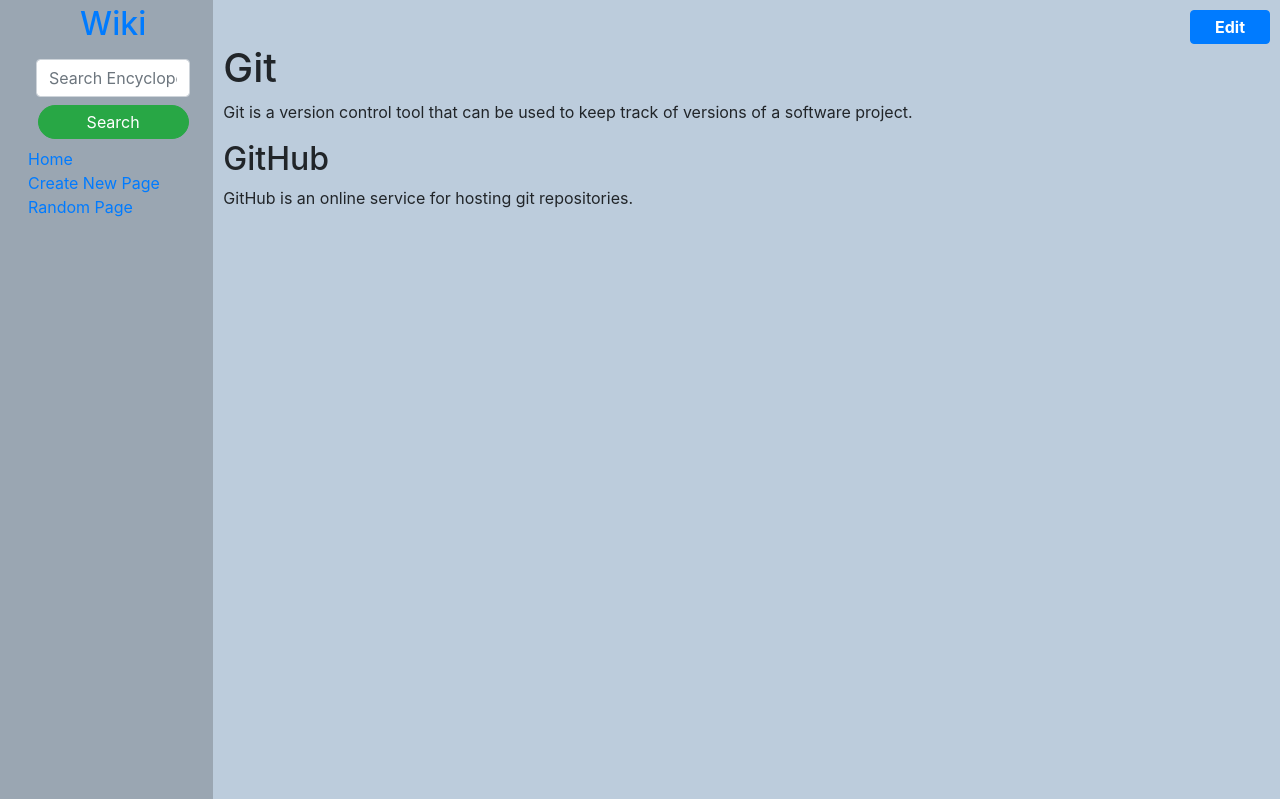
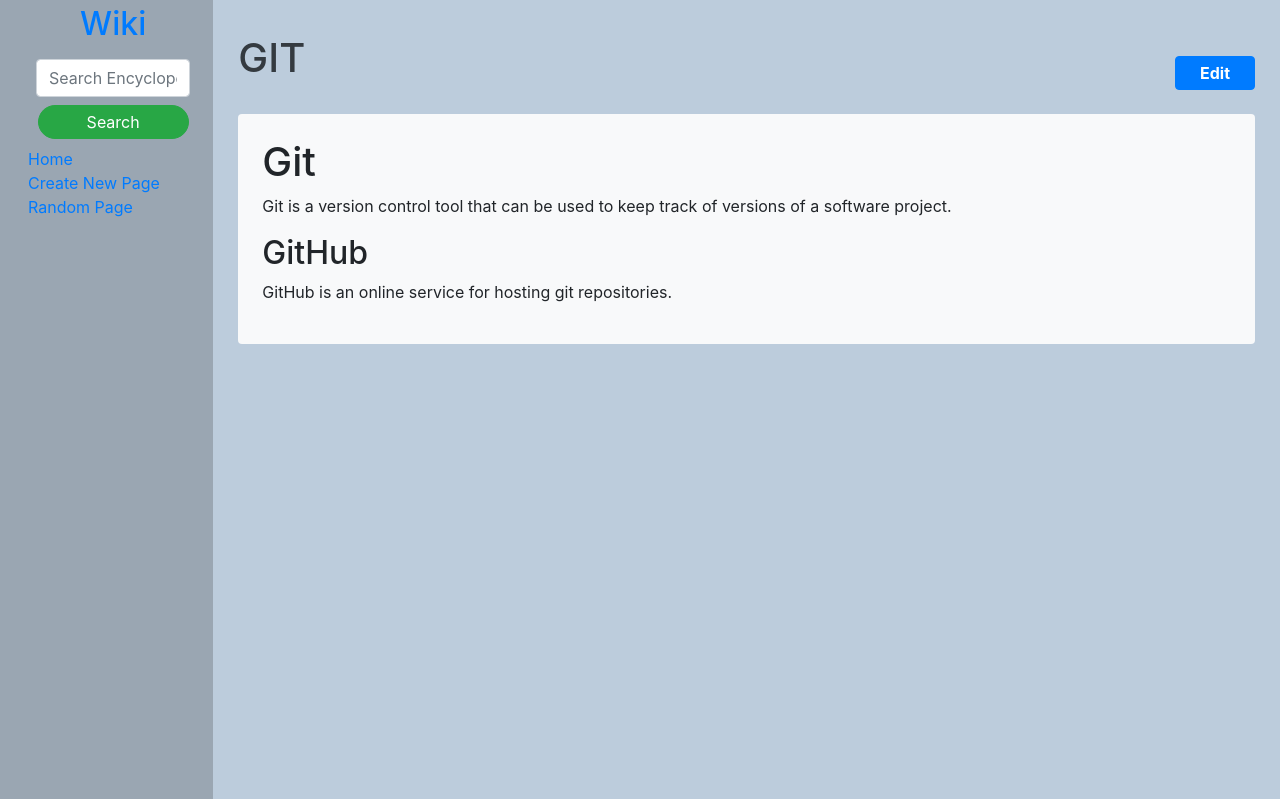
Before and after one commit to sandovaldavid/project-01-wiki, a Django app: page /random in a window 1280 px wide. Shown: the top 799 px of the page. Run offline with Django 3.2, Linux system fonts and the light colour scheme; some libraries are stand-ins or nearby versions.

Commit message:
💄 Update: improve index.html structure and styling for enhanced user experience

```diff
--- a/encyclopedia/templates/encyclopedia/entry/index.html
+++ b/encyclopedia/templates/encyclopedia/entry/index.html
@@ -1,10 +1,16 @@
-{% extends "encyclopedia/layout.html" %}
-
-{% block title %}
-    {{ title }}
+{% extends "encyclopedia/layout.html" %} {% block title %} {{ title }}
+{%endblock %} {% block body %}
+<div class="container mt-4">
+    <div class="d-flex justify-content-between align-items-center mb-4">
+        <h1 class="text-dark">{{ title }}</h1>
+        <button
+            id="edit"
+            class="btn btn-primary"
+            onclick="location.href='{% url 'edit_page' title %}'"
+        >
+            Edit
+        </button>
+    </div>
+    <div class="content bg-light p-4 rounded">{{ content|safe }}</div>
+</div>
 {% endblock %}
-
-{% block body %}
-    <button id="edit" class="btn btn-primary" onclick="location.href='{% url 'edit_page' title %}'">Edit</button>
-    {{ content|safe }}
-{% endblock %}
```
